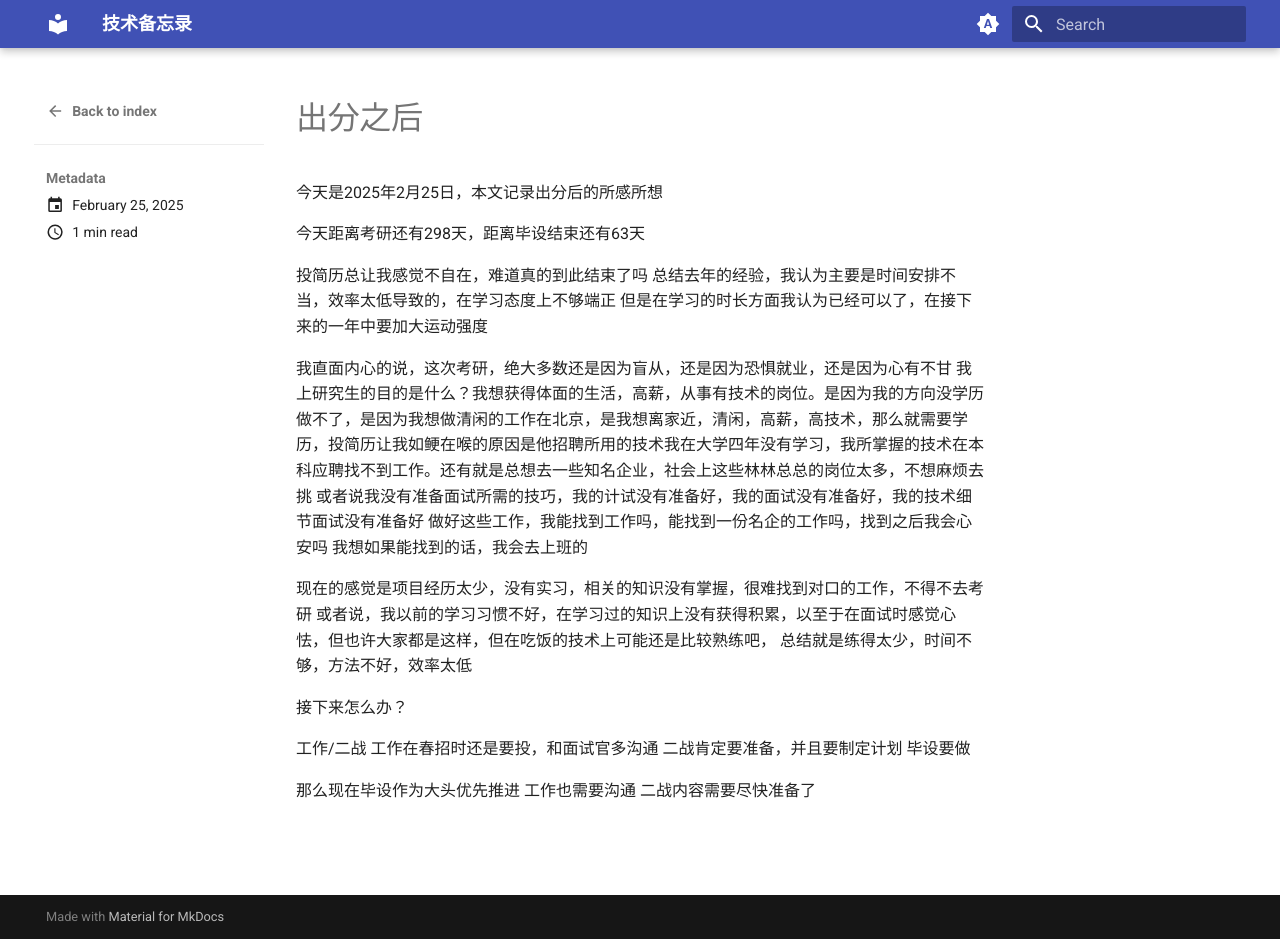
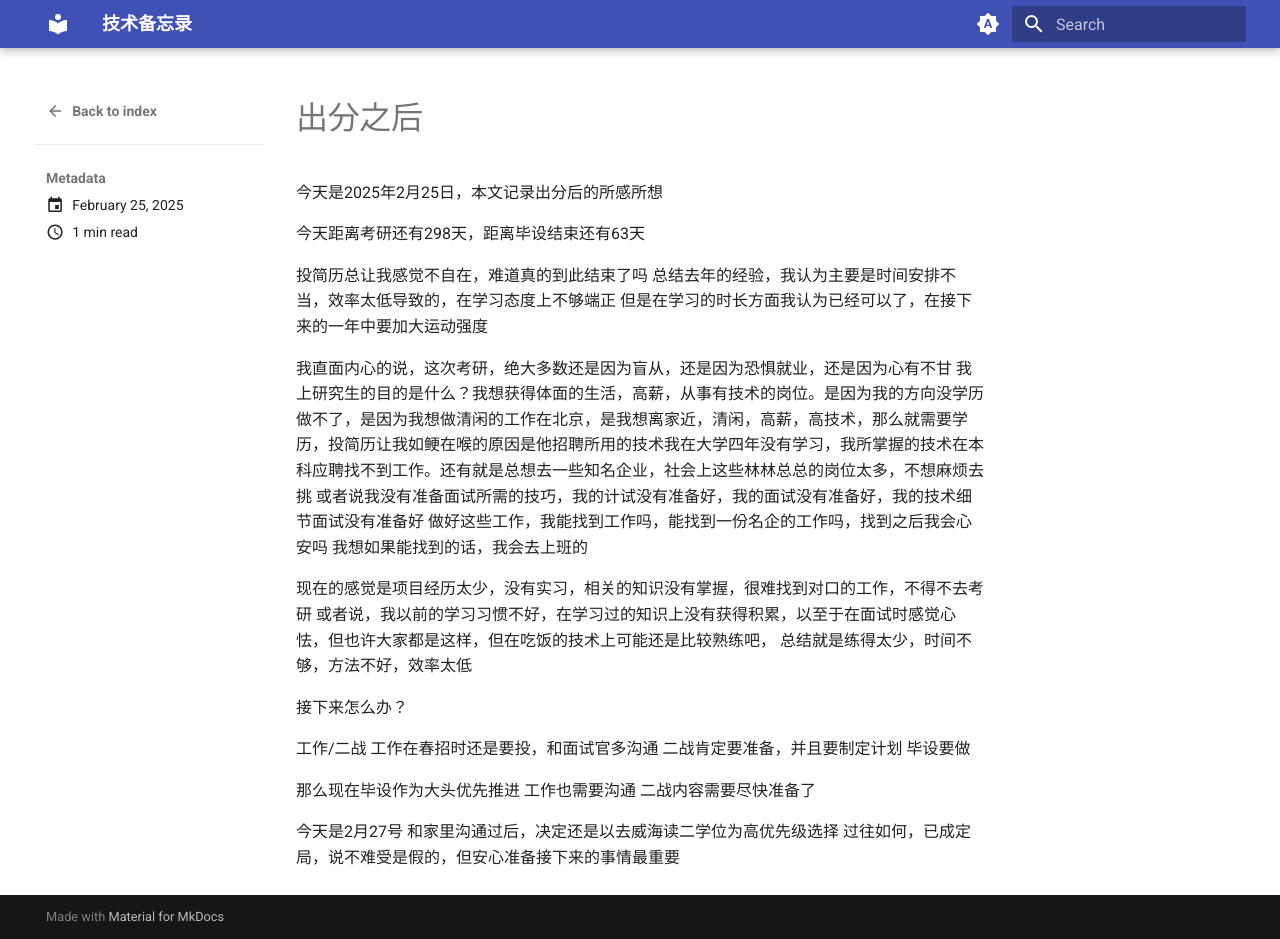
Before and after one commit to kuoihao/blog, an MkDocs documentation site: the page built from docs/blog/posts/出分之后.md, in a window 1280 px wide and 939 px high. Built offline with MkDocs 1.6.1 and Material for MkDocs 9.7.7, drawn with Linux system fonts in a browser that asks for light colours.

Commit message:
一段时间所想

```diff
--- a/docs/blog/posts/出分之后.md
+++ b/docs/blog/posts/出分之后.md
@@ -41,3 +41,8 @@ date:
 那么现在毕设作为大头优先推进
 工作也需要沟通
 二战内容需要尽快准备了
+
+
+今天是2月27号
+和家里沟通过后，决定还是以去威海读二学位为高优先级选择
+过往如何，已成定局，说不难受是假的，但安心准备接下来的事情最重要
```
